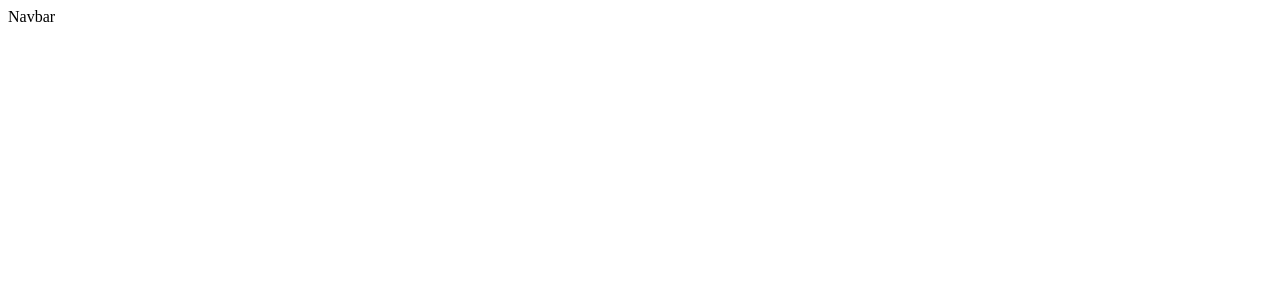
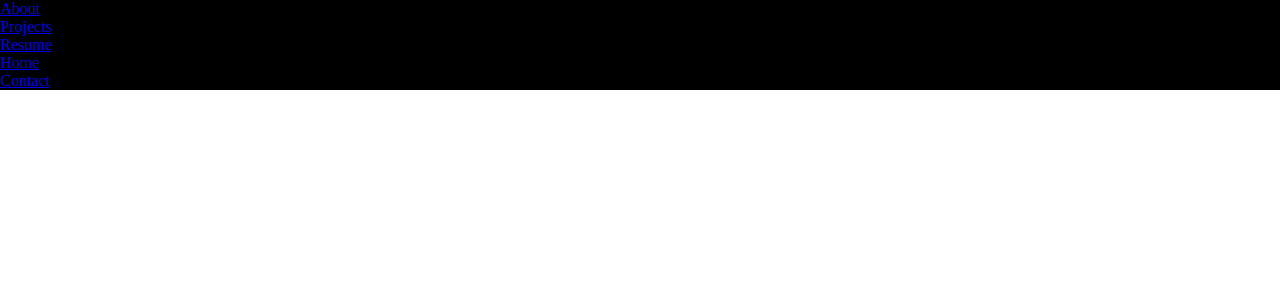
Before and after one commit to Dope-Otaku/Portfolio_v3, a React (Vite) app in the folder portfolio_V3/: page / in a window 1280 px wide. Shown: the top 300 px of the page. Built offline with nearby package versions, Linux system fonts and the light colour scheme.

Commit message:
added navbar css and debugged it here

```diff
--- a/portfolio_V3/src/components/navbar/Navbar.css
+++ b/portfolio_V3/src/components/navbar/Navbar.css
@@ -0,0 +1,3 @@
+.outerDiv{
+    background: black;
+}
--- a/portfolio_V3/src/components/navbar/Navbar.jsx
+++ b/portfolio_V3/src/components/navbar/Navbar.jsx
@@ -1,15 +1,33 @@
 import React from 'react'
+import { Link } from 'react-router-dom'
+import './Navbar.css'
 
-function Navbar() {
-    let NavbarRoutes = [
+let NavbarRoutes = [
     {name: 'About', link:'/about'},
     {name: 'Projects', link:'/projects'},
     {name: 'Resume', link:'/resume'},
     {name: 'Home', link:'/home'},
     {name: 'Contact', link:'/contact'},
  ]
+
+
+function Navbar() {
+
   return (
-    <div>Navbar</div>
+    <>
+    <div className="outerDiv">
+        <ul>
+            {
+            NavbarRoutes.map(link => (
+                <li key={link.name} className="navbar_routes">
+                <Link to={link.link}>{link.name}</Link>
+                </li>
+            ))
+            }
+        </ul>
+    </div>
+
+    </>
   )
 }
 
--- a/portfolio_V3/src/main.jsx
+++ b/portfolio_V3/src/main.jsx
@@ -1,6 +1,7 @@
 import { StrictMode } from 'react'
 import { createRoot } from 'react-dom/client'
 import App from './App.jsx'
+import './App.css'
 import { BrowserRouter } from 'react-router-dom'
 
 createRoot(document.getElementById('root')).render(
```
Also changed, not shown: portfolio_V3/src/App.jsx (+7 -0 lines), portfolio_V3/src/components/Home/Home.css (added), portfolio_V3/src/components/Home/Home.jsx (added).
